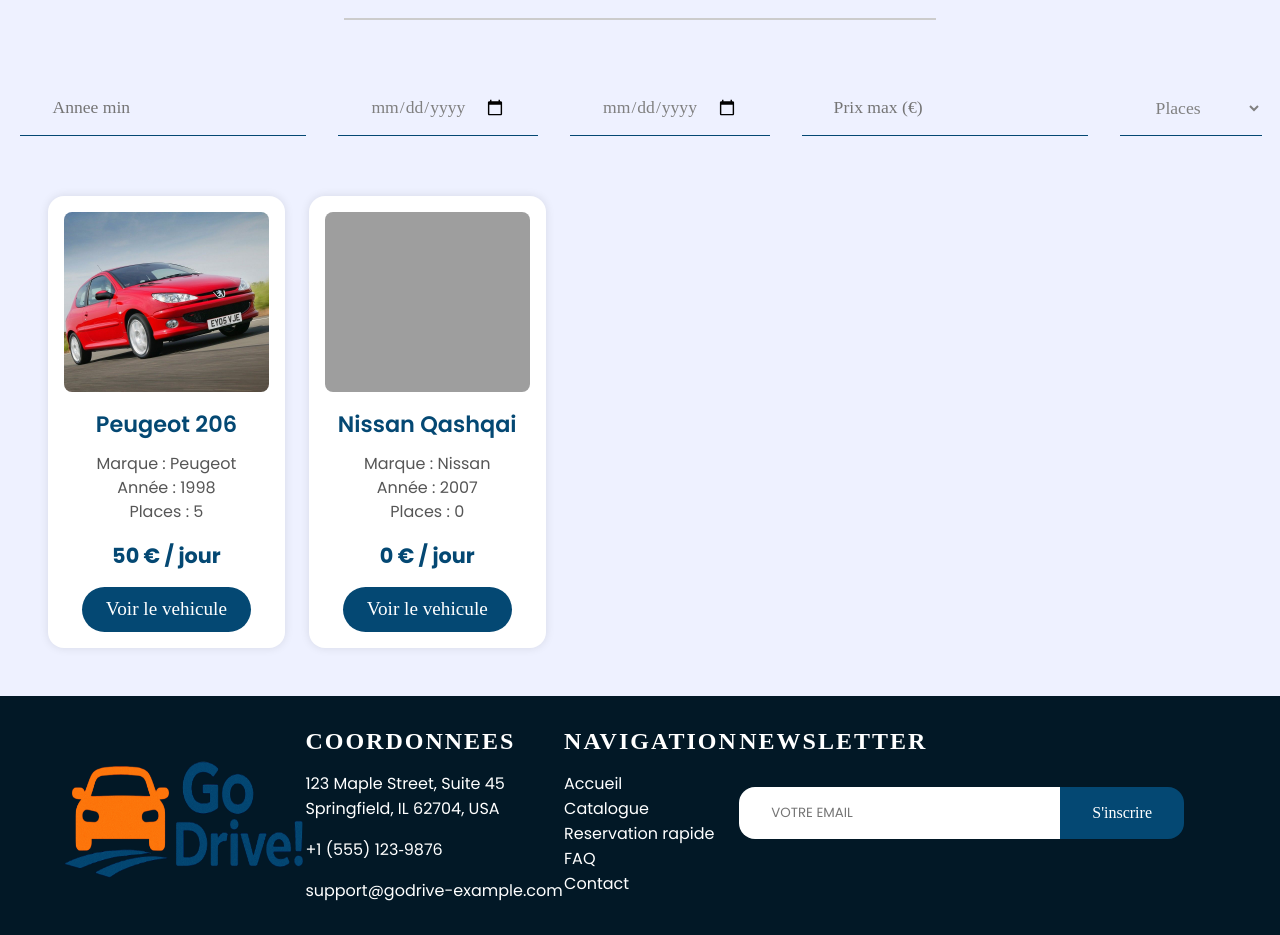
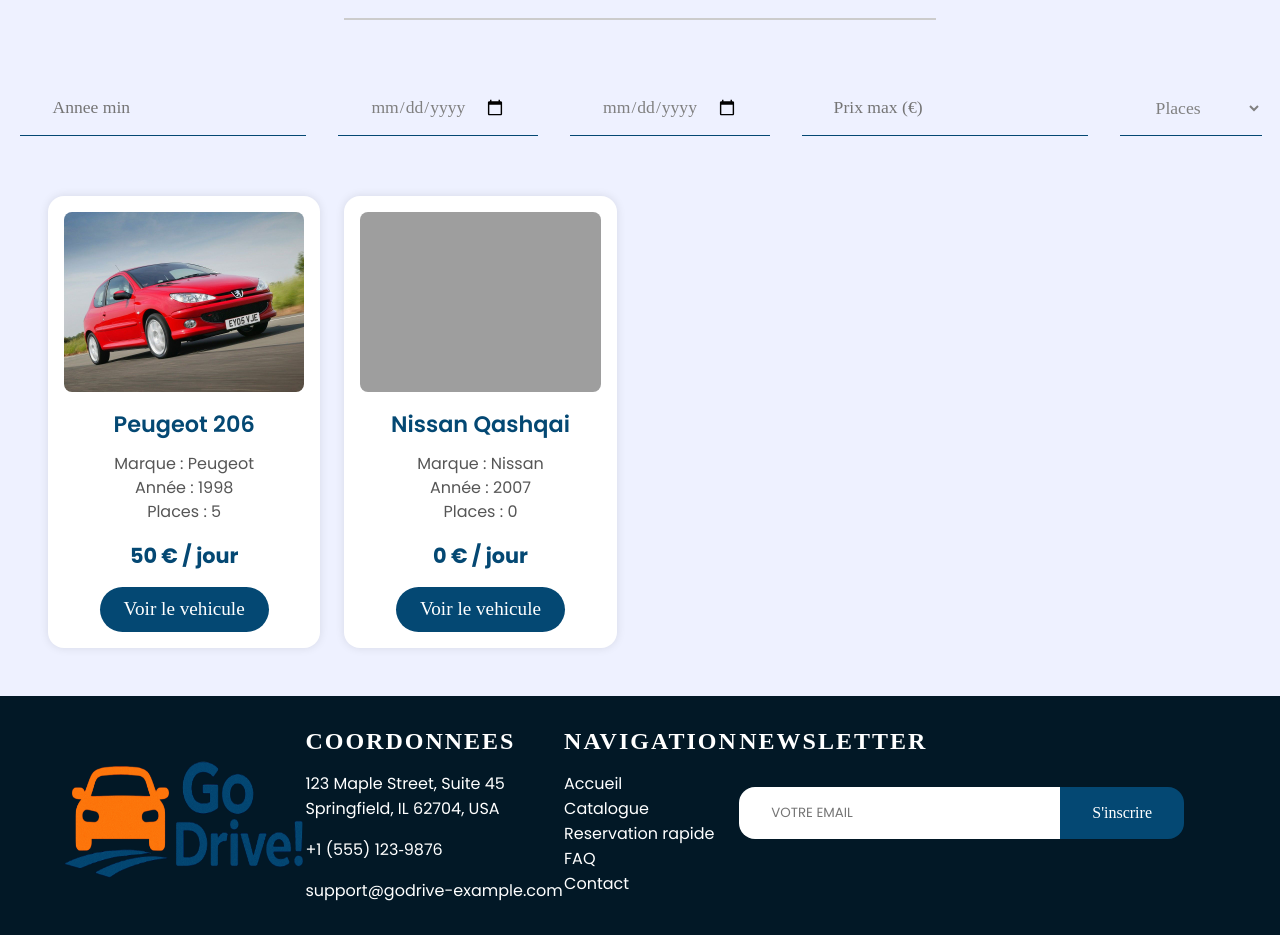
Before and after one commit to Sefora-HS/GoDrive, a PHP site: page /pages/catalogue.php in a window 1280 px wide; the page is wider, and only the part inside the window is pictured. Shown: the part 230-1165 px from the top of that part. Run offline with PHP 8.4, Linux system fonts and the light colour scheme; data comes from the database, SQL or seed files in the repository; some web fonts are replaced; grey boxes are pictures that could not be loaded.

Commit message:
ajout voiture 1

```diff
--- a/assets/css/style.css
+++ b/assets/css/style.css
@@ -1092,13 +1092,14 @@ textarea.input-admin {
 
 .grille-catalogue {
     display: flex;
+    flex-wrap: wrap;
     flex-direction: row;
     gap: 1.5rem;
     width: 100%;
 }
 
 .carte-vehicule {
-    flex: 0 0 20%;
+    flex: 0 0 23%;
     background: var(--white);
     padding: 1rem;
     border-radius: 1rem;
```
Also changed, not shown: assets/images/693eeeeaa2a8e.jpg (added), assets/images/693eef1ec4fc3.jpg (added), assets/images/693ef0a049764.jpg (added).
